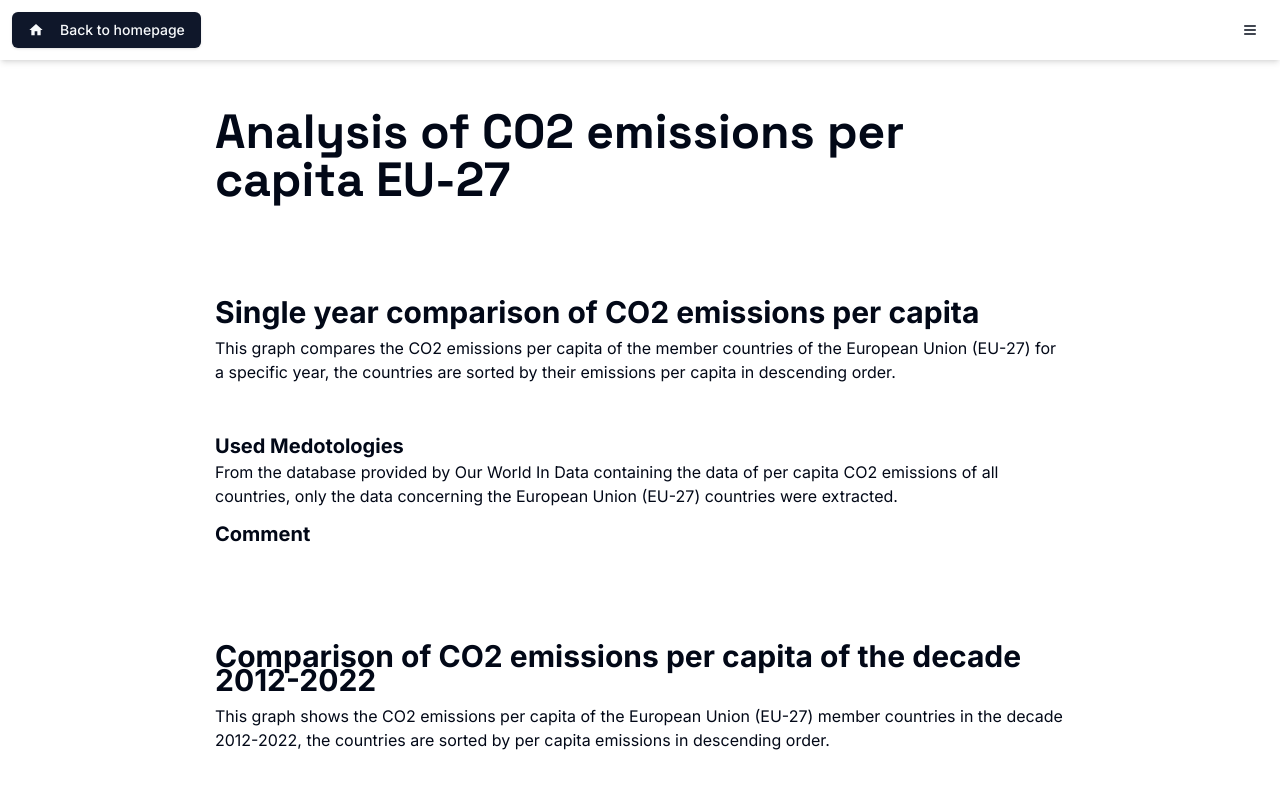
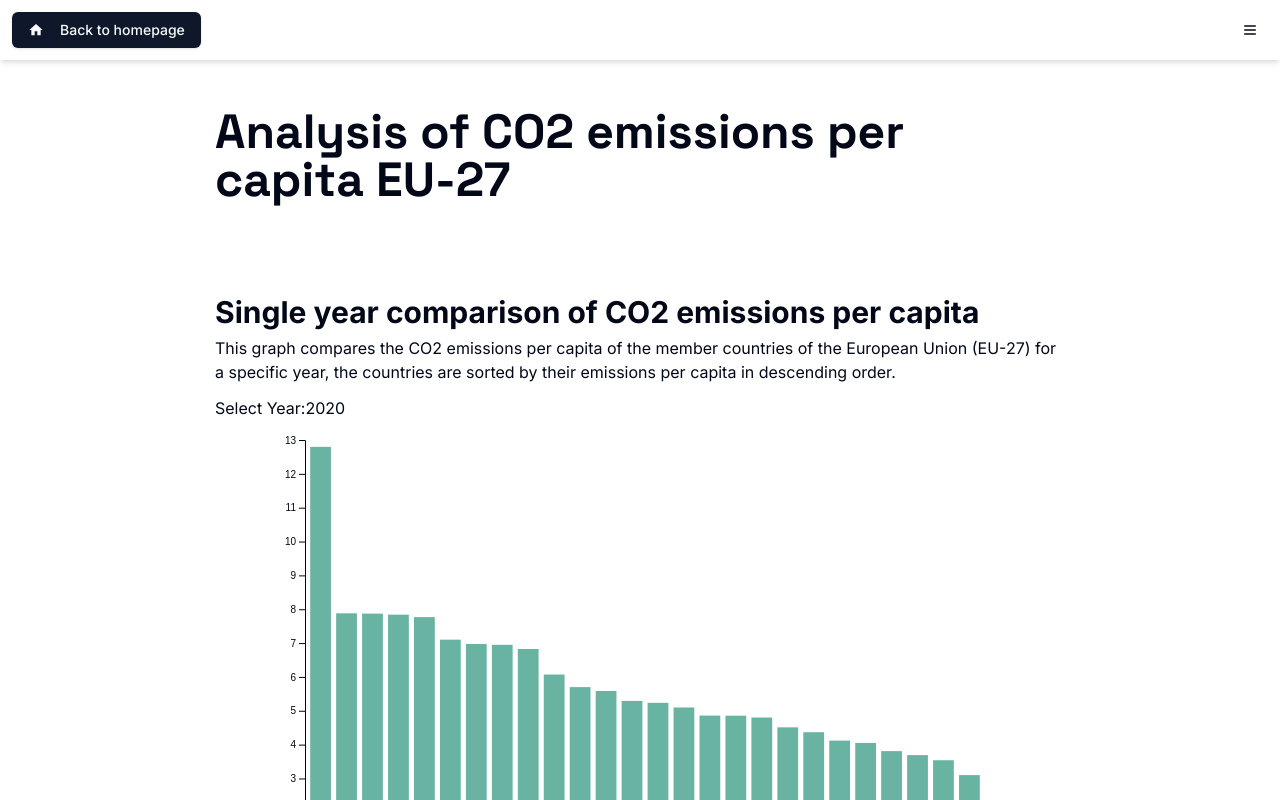
Before and after one commit to Berrutz/DataVis-Project, a Next.js app in the folder web-application/: page /DataVis-Project/assignments/assignment-1 in a window 1280 px wide. Shown: the top 800 px of the page. Built offline with nearby package versions, Linux system fonts and the light colour scheme.

Commit message:
Inserted graph in assignment 1

```diff
--- a/web-application/src/app/assignments/_components/chart-section.tsx
+++ b/web-application/src/app/assignments/_components/chart-section.tsx
@@ -15,7 +15,7 @@ export function ChartSection({
     ...props
 }: ChartSectionProps) {
     return (
-        <section className={cn("mt-24 flex flex-col gap-12", className)} {...props}>
+        <section className={cn("mt-24 flex flex-col gap-3", className)} {...props}>
             {children}
         </section>
     );
--- a/web-application/src/app/assignments/assignment-1/page.tsx
+++ b/web-application/src/app/assignments/assignment-1/page.tsx
@@ -15,7 +15,6 @@ import UEEmission1Year from "./_components/UE-emission-1year-plot";
 export default function Assignment1() {
     return (
         <AssignmentPage title={"Analysis of CO2 emissions per capita EU-27"}>
-            {/* <UEEmission1Year /> */}
             <ChartSection
                 asideName="Single Year Comparison of CO2"
                 id="single-co2"
@@ -33,6 +32,9 @@ export default function Assignment1() {
                     </p>
                 </ChartHeading>
                 <ChartBody>
+                    <ChartContainer asideName="Chart" asideKey="chart-1" id="chart-1">
+                        <UEEmission1Year />
+                    </ChartContainer>
                     <ChartContainer
                         asideName="Used Metodologies"
                         id="metodo-1"
```
